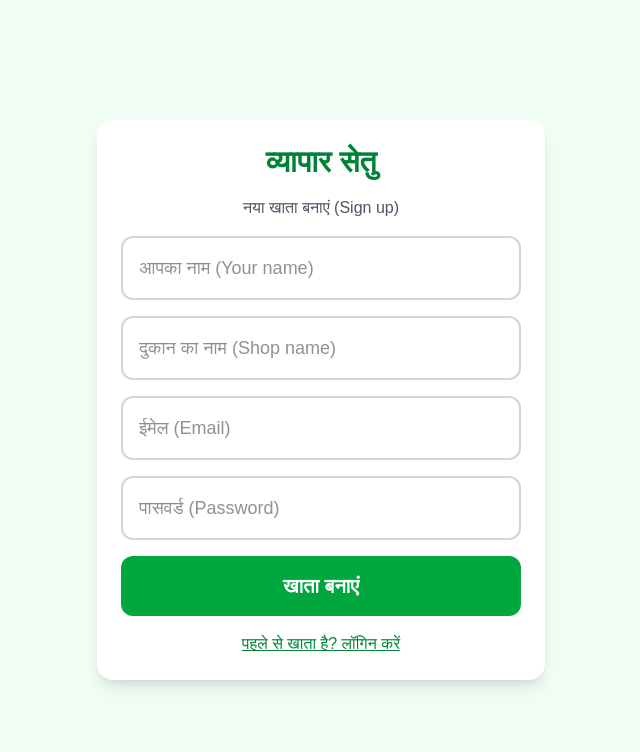
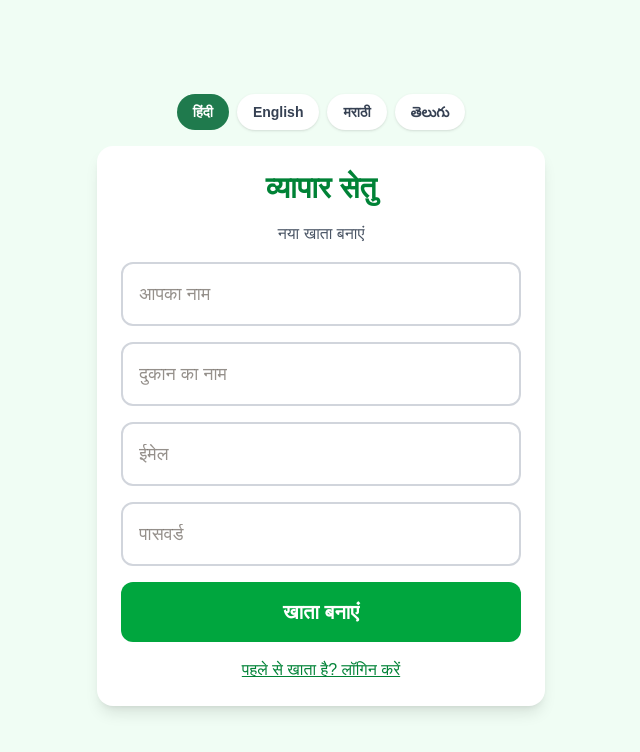
Before and after one commit to ayushiiiyadav/Vyapar_setu, a Next.js app: page /login in a window 1280 px wide. Both pictures are taken after a click on the button "नया खाता बनाना है? यहाँ दबाएं". Shown: the top 752 px of the page, without its empty margins (319-959 px from the left). Built offline with nearby package versions, Linux system fonts and the light colour scheme.

Commit message:
Translate login page with language switch

```diff
--- a/app/login/page.tsx
+++ b/app/login/page.tsx
@@ -1,9 +1,14 @@
 "use client";
 import { useState } from "react";
 import { useRouter } from "next/navigation";
+import { useLang } from "@/components/LanguageProvider";
+import LangSwitch from "@/components/LangSwitch";
+import { loginText } from "@/lib/text/login";
 
 export default function LoginPage() {
   const router = useRouter();
+  const { lang } = useLang();
+  const s = loginText[lang];
   const [isSignup, setIsSignup] = useState(false);
   const [form, setForm] = useState({ name: "", email: "", password: "", shopName: "" });
   const [error, setError] = useState("");
@@ -21,46 +26,47 @@ export default function LoginPage() {
         body: JSON.stringify(form),
       });
       const data = await res.json();
-      if (!res.ok) {
-        setError(data.error || "Kuch galat hua");
-      } else {
+      if (res.ok) {
         localStorage.setItem("token", data.token);
         localStorage.setItem("user", JSON.stringify(data.user));
         router.push("/dashboard");
-      }
+      } else if (res.status === 401) setError(s.invalid);
+      else if (res.status === 409) setError(s.emailTaken);
+      else if (res.status === 400) setError(s.fillAll);
+      else setError(s.generic);
     } catch {
-      setError("Server se connect nahi ho paya");
+      setError(s.network);
     }
     setLoading(false);
   }
 
-  const input = "w-full rounded-xl border-2 border-gray-300 p-4 text-lg outline-none focus:border-green-600";
+  const input =
+    "w-full rounded-xl border-2 border-gray-300 p-4 text-lg outline-none focus:border-green-600";
 
   return (
-    <main className="flex min-h-screen items-center justify-center bg-green-50 p-4">
+    <main className="flex min-h-screen flex-col items-center justify-center gap-4 bg-green-50 p-4">
+      <LangSwitch />
       <div className="w-full max-w-md space-y-4 rounded-2xl bg-white p-6 shadow-lg">
-        <h1 className="text-center text-3xl font-bold text-green-700">व्यापार सेतु</h1>
-        <p className="text-center text-gray-600">
-          {isSignup ? "नया खाता बनाएं (Sign up)" : "लॉगिन करें (Login)"}
-        </p>
+        <h1 className="text-center text-3xl font-bold text-green-700">{s.title}</h1>
+        <p className="text-center text-gray-600">{isSignup ? s.signup : s.login}</p>
 
         {isSignup && (
           <>
-            <input className={input} placeholder="आपका नाम (Your name)" value={form.name} onChange={(e) => update("name", e.target.value)} />
-            <input className={input} placeholder="दुकान का नाम (Shop name)" value={form.shopName} onChange={(e) => update("shopName", e.target.value)} />
+            <input className={input} placeholder={s.name} value={form.name} onChange={(e) => update("name", e.target.value)} />
+            <input className={input} placeholder={s.shop} value={form.shopName} onChange={(e) => update("shopName", e.target.value)} />
           </>
         )}
-        <input className={input} type="email" placeholder="ईमेल (Email)" value={form.email} onChange={(e) => update("email", e.target.value)} />
-        <input className={input} type="password" placeholder="पासवर्ड (Password)" value={form.password} onChange={(e) => update("password", e.target.value)} />
+        <input className={input} type="email" placeholder={s.email} value={form.email} onChange={(e) => update("email", e.target.value)} />
+        <input className={input} type="password" placeholder={s.password} value={form.password} onChange={(e) => update("password", e.target.value)} />
 
         {error && <p className="rounded-lg bg-red-50 p-3 text-red-600">{error}</p>}
 
         <button onClick={submit} disabled={loading} className="w-full rounded-xl bg-green-600 p-4 text-xl font-semibold text-white disabled:opacity-60">
-          {loading ? "रुकिए..." : isSignup ? "खाता बनाएं" : "लॉगिन"}
+          {loading ? s.wait : isSignup ? s.submitSignup : s.submitLogin}
         </button>
 
         <button onClick={() => { setIsSignup(!isSignup); setError(""); }} className="w-full text-green-700 underline">
-          {isSignup ? "पहले से खाता है? लॉगिन करें" : "नया खाता बनाना है? यहाँ दबाएं"}
+          {isSignup ? s.toLogin : s.toSignup}
         </button>
       </div>
     </main>
--- /dev/null
+++ b/components/LangSwitch.tsx
@@ -0,0 +1,22 @@
+"use client";
+import { LANGS, type LangCode } from "@/lib/languages";
+import { useLang } from "@/components/LanguageProvider";
+
+export default function LangSwitch() {
+  const { lang, setLang } = useLang();
+  return (
+    <div className="flex flex-wrap justify-center gap-2">
+      {(Object.keys(LANGS) as LangCode[]).map((c) => (
+        <button
+          key={c}
+          onClick={() => setLang(c)}
+          className={`rounded-full px-4 py-2 text-sm font-semibold ${
+            c === lang ? "bg-leaf text-white" : "bg-white text-gray-700 shadow-sm"
+          }`}
+        >
+          {LANGS[c].name}
+        </button>
+      ))}
+    </div>
+  );
+}
--- /dev/null
+++ b/lib/text/login.ts
@@ -0,0 +1,44 @@
+import type { LangCode } from "@/lib/languages";
+
+type LoginText = {
+  title: string; login: string; signup: string;
+  name: string; shop: string; email: string; password: string;
+  submitLogin: string; submitSignup: string; wait: string;
+  toSignup: string; toLogin: string;
+  invalid: string; emailTaken: string; fillAll: string; generic: string; network: string;
+};
+
+export const loginText: Record<LangCode, LoginText> = {
+  hi: {
+    title: "व्यापार सेतु", login: "लॉगिन करें", signup: "नया खाता बनाएं",
+    name: "आपका नाम", shop: "दुकान का नाम", email: "ईमेल", password: "पासवर्ड",
+    submitLogin: "लॉगिन", submitSignup: "खाता बनाएं", wait: "रुकिए...",
+    toSignup: "नया खाता बनाना है? यहाँ दबाएं", toLogin: "पहले से खाता है? लॉगिन करें",
+    invalid: "ईमेल या पासवर्ड गलत है", emailTaken: "यह ईमेल पहले से इस्तेमाल में है",
+    fillAll: "सारी जानकारी भरें", generic: "कुछ गलत हुआ", network: "सर्वर से कनेक्ट नहीं हो पाया",
+  },
+  en: {
+    title: "Vyapar Setu", login: "Log in", signup: "Create an account",
+    name: "Your name", shop: "Shop name", email: "Email", password: "Password",
+    submitLogin: "Log in", submitSignup: "Create account", wait: "Please wait...",
+    toSignup: "New here? Create an account", toLogin: "Already have an account? Log in",
+    invalid: "Wrong email or password", emailTaken: "This email is already registered",
+    fillAll: "Please fill in all the fields", generic: "Something went wrong", network: "Could not reach the server",
+  },
+  mr: {
+    title: "व्यापार सेतू", login: "लॉगिन करा", signup: "नवीन खाते उघडा",
+    name: "तुमचे नाव", shop: "दुकानाचे नाव", email: "ईमेल", password: "पासवर्ड",
+    submitLogin: "लॉगिन", submitSignup: "खाते उघडा", wait: "थांबा...",
+    toSignup: "नवीन आहात? येथे खाते उघडा", toLogin: "आधीच खाते आहे? लॉगिन करा",
+    invalid: "ईमेल किंवा पासवर्ड चुकीचा आहे", emailTaken: "हा ईमेल आधीच वापरात आहे",
+    fillAll: "सर्व माहिती भरा", generic: "काहीतरी चुकले", network: "सर्व्हरशी जोडता आले नाही",
+  },
+  te: {
+    title: "వ్యాపార్ సేతు", login: "లాగిన్ అవ్వండి", signup: "కొత్త ఖాతా తెరవండి",
+    name: "మీ పేరు", shop: "దుకాణం పేరు", email: "ఈమెయిల్", password: "పాస్‌వర్డ్",
+    submitLogin: "లాగిన్", submitSignup: "ఖాతా తెరవండి", wait: "ఆగండి...",
+    toSignup: "కొత్తవారా? ఇక్కడ ఖాతా తెరవండి", toLogin: "ఖాతా ఉందా? లాగిన్ అవ్వండి",
+    invalid: "ఈమెయిల్ లేదా పాస్‌వర్డ్ తప్పు", emailTaken: "ఈ ఈమెయిల్ ఇప్పటికే వాడబడింది",
+    fillAll: "అన్ని వివరాలు నింపండి", generic: "ఏదో తప్పు జరిగింది", network: "సర్వర్‌కి కనెక్ట్ కాలేదు",
+  },
+};
```
